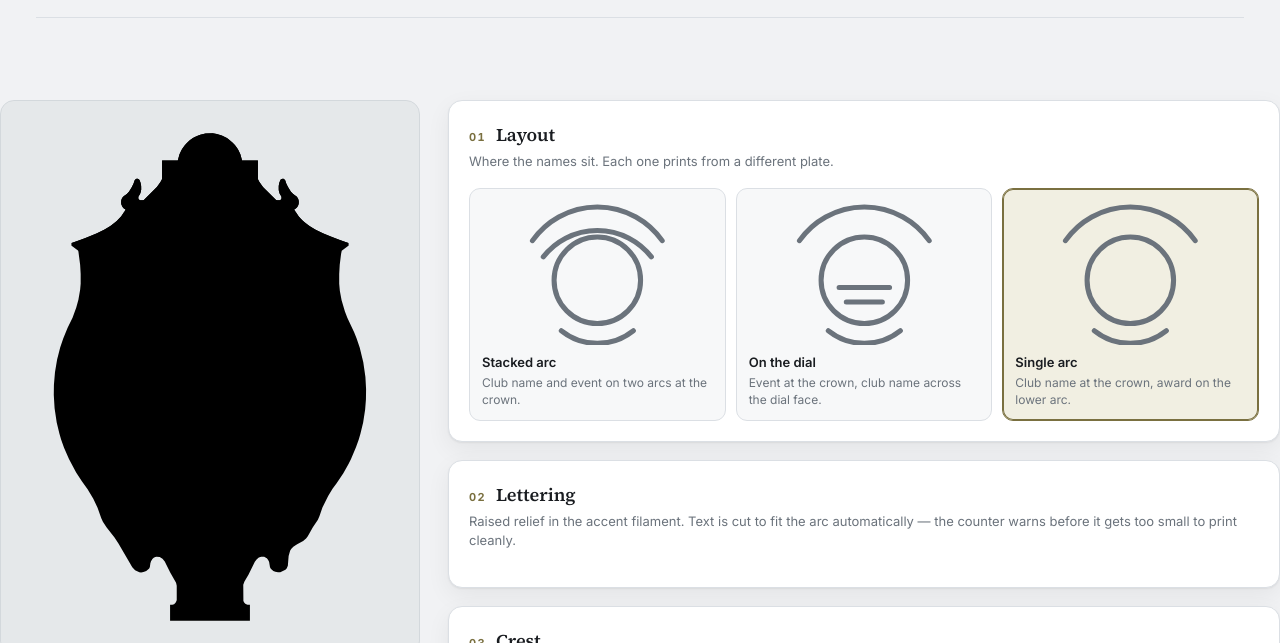
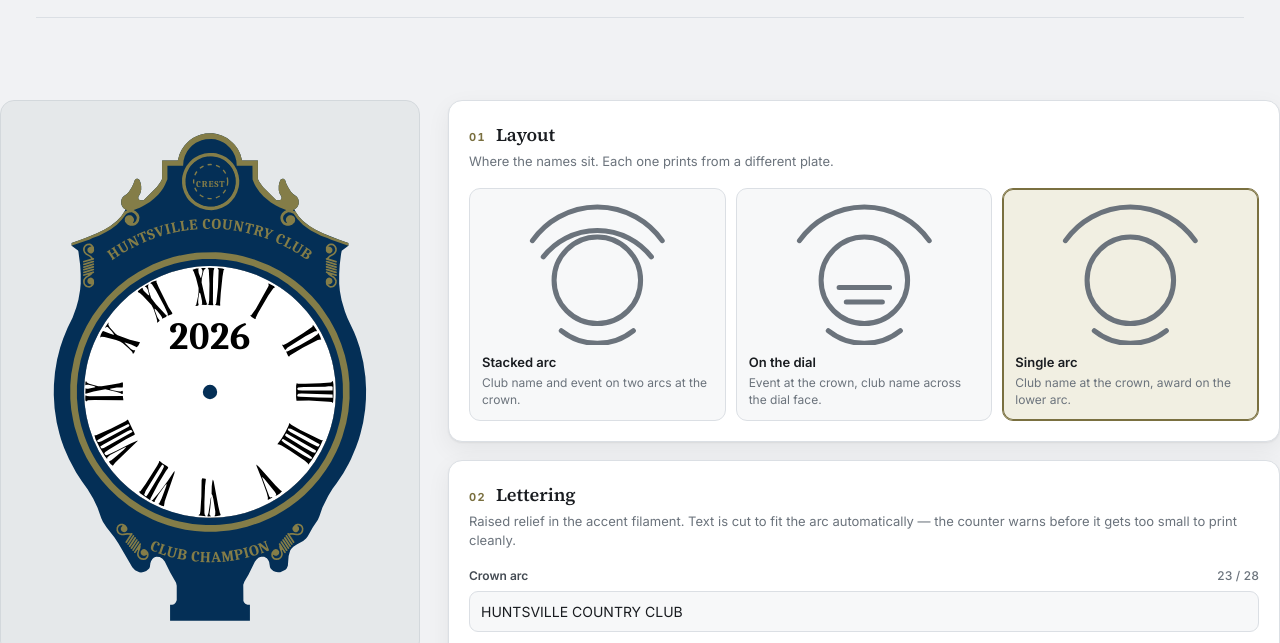
Before and after one commit to afternoongolfclub/clockrequest, a plain HTML site: page index.html in a window 1280 px wide. Shown: the part 147-790 px from the top of the page. Drawn offline with Linux system fonts and the light colour scheme.

Commit message:
Fix missing LIMITS when swapping the layout picker to buttons
The radio-to-button rewrite replaced a region that also held the character
limits for the lettering fields, so buildFields threw on load and the
hidden form inputs never populated.

Co-Authored-By: Claude Opus 5 <noreply@anthropic.com>
Claude-Session: https://claude.ai/code/session_01CKpCRGr9Gt25mkKXMcrzmW

```diff
--- a/index.html
+++ b/index.html
@@ -621,6 +621,9 @@ function buildLayouts(){
     });
   });
 }
+
+/* ---------- lettering fields ---------- */
+var LIMITS={topA:28,topB:28,bottom:18,year:14,dialA:18,dialB:18};
 function buildFields(){
   var L=LAYOUTS.filter(function(x){return x.id===S.layout;})[0], h="";
   L.fields.forEach(function(k){
```
